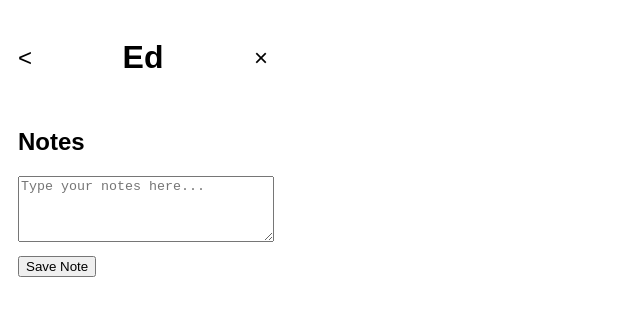
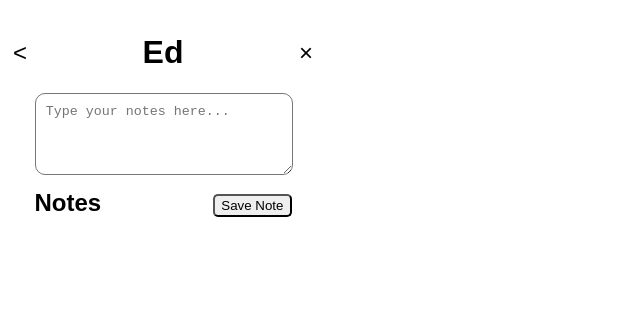
Before and after one commit to itaymev/personal-assistant-extension, a React (Create React App) app in the folder react-chrome-ext/: page / in a window 1280 px wide. Both pictures are taken after a click on the button "Notes". Shown: the top 316 px of the page, without its empty margins (0-640 px from the left). Built offline with nearby package versions, Linux system fonts and the light colour scheme; the HTML template or start-up script is replaced by a standard one.

Commit message:
styling changes
-changed the notes screen functionality as well as the layout

```diff
--- a/react-chrome-ext/src/App.css
+++ b/react-chrome-ext/src/App.css
@@ -1,6 +1,6 @@
 body {
   font-family: Arial, sans-serif;
-  padding: 10px;
+  padding: 5px;
 }
 
 .hidden {
@@ -8,16 +8,63 @@ body {
 }
 
 #note-textarea {
-  width: 100%;
+  width: 92%;
   margin-bottom: 10px;
+  border-radius: 10px;
+  padding: 4%;
+}
+
+#note-header {
+  display: flex;
+  flex-direction: row;
+  align-items: flex-end;
+  justify-content: space-between;
+}
+
+#note-h2 {
+  font-size: 1.5em;
+  margin-block: 0;
 }
 
 #save-note {
-  margin-bottom: 10px;
+  height: 1.75em;
+  border-radius: 5px;
+  border-width: 2px;
 }
+
+#note-ul {
+  padding-inline-start: 20px;
+}
+
+#note-list-item {
+  margin-top: 7.5%;
+  margin-bottom: 7.5%;
+  padding: 2%;
+}
+
+#note-list-item:hover {
+  border-radius: 5px;
+  background-color: yellow;
+  cursor: pointer;
+}
+
+#note-list-item-text {
+  display: flex;
+  width: 100%;
+}
+
+#note-x {
+  width: 25px;
+  border-width: 0;
+  background-color: #00000000;
+  color: red;
+}
+
 
 #saved-notes {
   margin-top: 10px;
+  height: 300px;
+  overflow-y: auto;
 }
 
 .note {
@@ -50,10 +97,18 @@ body {
 }
 
 .main-body {
-  width: 250px;
-  height: 250px;
+  width: 300px;
+  height: 220px;
   border-radius: 10px;
+  justify-content: space-around;
+  display: flex;
+  flex-direction: column;
+}
 
+.inner-body {
+  display: flex;
+  justify-content: center;
+  align-items: center;
 }
 
 /* Header with icons */
@@ -61,7 +116,6 @@ body {
   display: flex;
   justify-content: space-between;
   align-items: center;
-  margin-bottom: 30px;
 }
 
 .popup-header .icon {
@@ -74,6 +128,7 @@ body {
   display: flex;
   flex-wrap: wrap;
   justify-content: space-around;
+  align-items: center;
   gap: 20px;
 }
 
--- a/react-chrome-ext/src/App.tsx
+++ b/react-chrome-ext/src/App.tsx
@@ -31,9 +31,9 @@ export default function PersonalAssistant() {
       <div className='popup-header'>
         <span className="icon" onClick={handleBackToHome}>&lt;</span>
         <h1>Ed</h1>
-        <span className="icon">&times;</span>
+        <span className="icon" onClick={() => window.close()}>&times;</span>
       </div>
-      <div>
+      <div className='inner-body'>
         {/* Home Page */}
         {view === 'home' && (
           <Home notesNav={handleNotesClick} citationNav={handleCitationClick} summarizeNav={handleSummarizeClick} />
--- a/react-chrome-ext/src/screens/NotesScreen.tsx
+++ b/react-chrome-ext/src/screens/NotesScreen.tsx
@@ -62,7 +62,9 @@ export default function Notes(props: NotesProps) {
     // save edited note
     function saveEditedNote(index: number, newNote: string) {
         let notes = userNotes;
+        if (newNote !== '') {
             notes[index] = newNote;
+        }
         chrome.storage.sync.set({ 'userNotes': notes }, () => {
             console.log('Note updated');
             loadSavedNotes();
@@ -71,55 +73,51 @@ export default function Notes(props: NotesProps) {
     }
 
     // handle key press
-    function handleKeyPress(event: React.KeyboardEvent<HTMLTextAreaElement>, index: number) {
+    function handleKeyPress(event: React.KeyboardEvent<HTMLTextAreaElement>, index?: number) {
         if (event.key === 'Enter') {
             event.preventDefault();
+            if (index === undefined) {
+                saveNotes();
+            } else {
                 saveEditedNote(index, (event.target as HTMLTextAreaElement).value);
+            }
         }
     }
 
     return (
         <div id="notes-page">
-            <h2>Notes</h2>
-            <textarea id="note-textarea" placeholder="Type your notes here..." rows={4} cols={30} onChange={(event) => setNote(event.target.value)} value={note}></textarea>
-            <br />
-            <button id="save-note" onClick={saveNotes}>Save Note</button>
+            <textarea id="note-textarea" placeholder="Type your notes here..." rows={4} cols={30} onKeyDown={handleKeyPress} onChange={(event) => setNote(event.target.value)} value={note}></textarea>
+            <div id="note-header">
+                <h2 id="note-h2">Notes</h2>
+                <button id="save-note" onClick={saveNotes}>{editIndex !== null ? 'Update Note' : 'Save Note'}</button>
+            </div>
             <div id="saved-notes">
-                <ul>
+                <ul id="note-ul">
                     {userNotes.map((note, index) => (
-                        <li key={index} style={{ position: 'relative' }}>
-                            <textarea
-                                rows={1}
-                                cols={30}
-                                value={editIndex === index ? note : userNotes[index]}
-                                readOnly={editIndex !== index}
-                                onDoubleClick={() => editNote(index)}
-                                onBlur={(event) => saveEditedNote(index, (event.target as HTMLTextAreaElement).value)}
-                                onKeyPress={(event) => handleKeyPress(event, index)}
-                                onChange={(event) => {
-                                    if (editIndex === index) {
-                                        const updatedNotes = [...userNotes];
-                                        updatedNotes[index] = event.target.value;
-                                        setUserNotes(updatedNotes);
-                                    }
-                                }}
+                        <li id="note-list-item" key={index} style={{ position: 'relative', backgroundColor: editIndex === index ? "yellow" : undefined }}>
+                            <div style={{ display: "flex", flexDirection: 'row' }}>
+
+                                <span
+                                    id="note-list-item-text"
+                                    onClick={() => editNote(index)}
+                                    // onBlur={(event) => saveEditedNote(index, (event.target as HTMLTextAreaElement).value)}
+                                    // onKeyPress={(event) => handleKeyPress(event, index)}
+                                    // onChange={(event) => {
+                                    //     if (editIndex === index) {
+                                    //         const updatedNotes = [...userNotes];
+                                    //         updatedNotes[index] = event.target.value;
+                                    //         setUserNotes(updatedNotes);
+                                    //     }
+                                    // }}
                                     style={{ resize: 'none' }} // Lock the size of the textarea
-                            ></textarea>
+                                >{editIndex === index ? note : userNotes[index]}</span>
                                 <button
                                     onClick={() => deleteNote(index)}
-                                style={{
-                                    position: 'absolute',
-                                    right: 0,
-                                    top: 0,
-                                    background: 'none',
-                                    border: 'none',
-                                    color: 'red',
-                                    cursor: 'pointer',
-                                    fontSize: '16px',
-                                }}
+                                    id="note-x"
                                 >
                                     x
                                 </button>
+                            </div>
                         </li>
                     ))}
                 </ul>
```
Also changed, not shown: 2 other files (tests, documents, lock files or other folders). Lines whose indentation alone changed are shown as unchanged.
